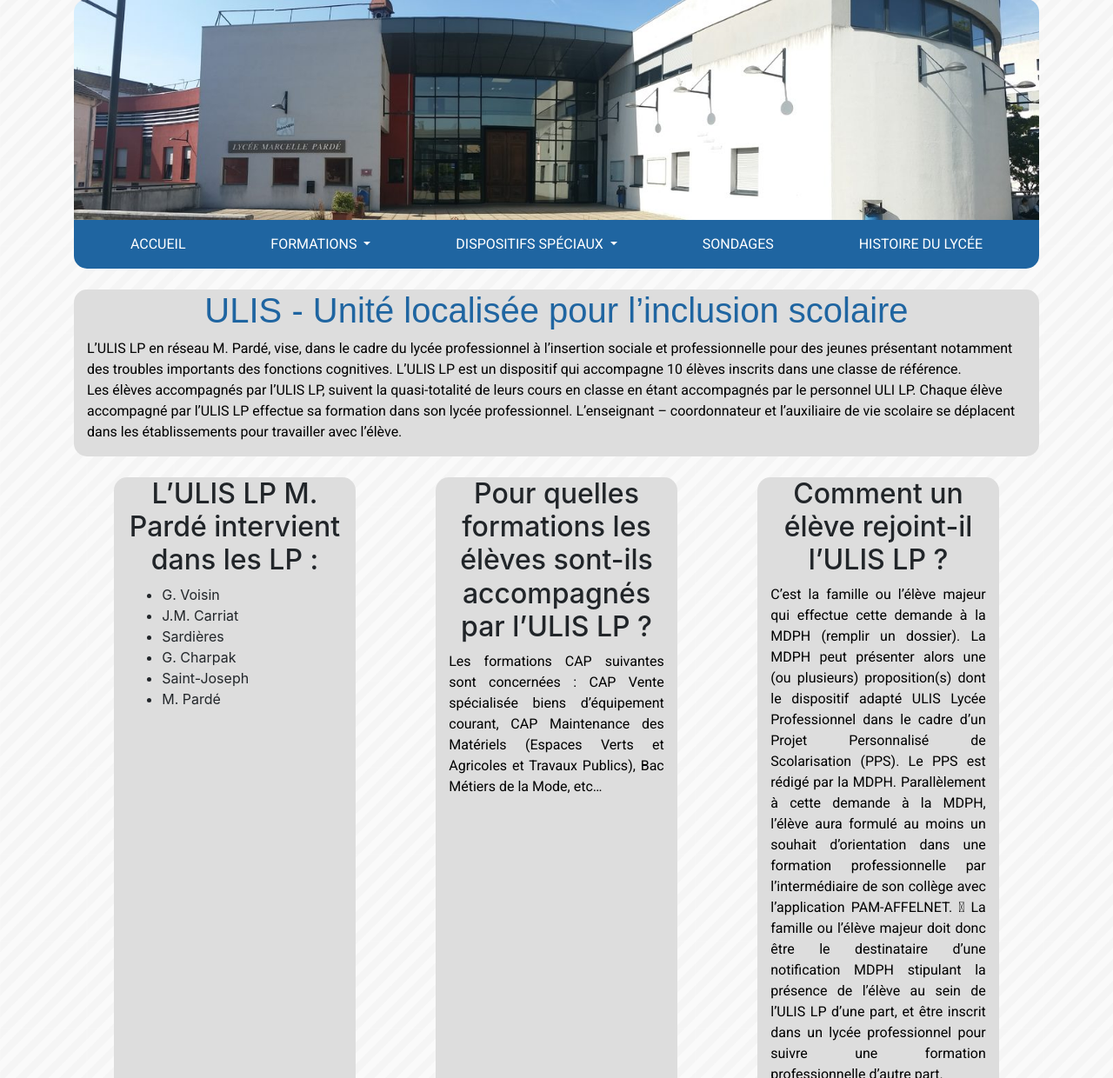
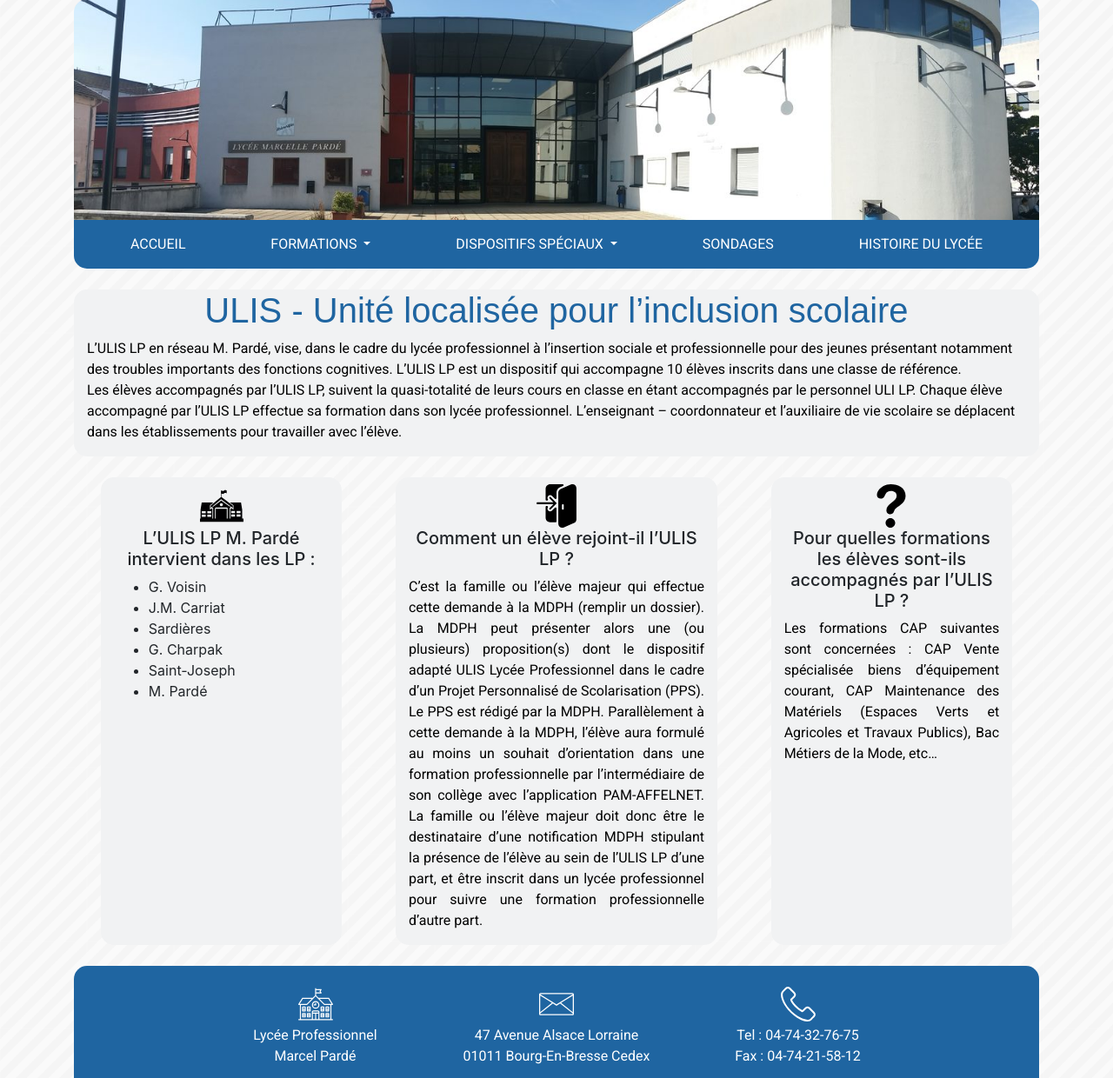
Before and after one commit to davidBentoPereira/jpo, a Symfony app: template templates/front/ulis.html.twig in a window 1280 px wide. Shown: the part 17-1257 px from the top of the page at 87% size. Run offline with Twig, Linux system fonts and the light colour scheme; the template is opened without the code that fills it, so the values that code supplies are empty; some libraries are stand-ins or nearby versions.

Commit message:
(dispositifs spéciaux): Dernières modifs sur les templates

```diff
--- a/public/css/style.css
+++ b/public/css/style.css
@@ -19,13 +19,13 @@ footer { background-color: #1F65A1; border-radius: 15px;}
 
 
 /* MLDS */
-#mlds .block{ background-color: #DDDDDD; border-radius: 15px;}
+#mlds .block { background-color: #f1f2f3; border-radius: 15px;}
 #mlds p { color: black; }
 
 /* Questionnaires */
 #questionnaires table a { color: black; }
 
 /* Histoire du Lycée */
-#main-content { background-color: #DDDDDD; border-radius: 15px; }
+#main-content { background-color: #f1f2f3; border-radius: 15px; }
 #main-content h1 { color: black;}
 #main-content p { color: black;}
--- a/templates/front/formations.html.twig
+++ b/templates/front/formations.html.twig
@@ -3,9 +3,9 @@
 {% block title %}Hello FrontController!{% endblock %}
 
 {% block body %}
-    <div class="container">
+    <div class="container mt-4 mb-4">
 
-        <div class="row mt-3 mb-3">
+        <div class="row mb-3">
             <div class="col-12 text-center d-flex row justify-content-center">
                 <h1>Résumé des formations</h1>
             </div>
--- a/templates/front/histoire.html.twig
+++ b/templates/front/histoire.html.twig
@@ -4,7 +4,7 @@
 
 {% block body %}
     <div class="container" id="main-content">
-        <div class="row mt-3 mb-3 text-justify justify-content-around" >
+        <div class="row mt-4 mb-4 text-justify justify-content-around" >
 
             <div class="col-9">
                 <br />
--- a/templates/front/sondage.html.twig
+++ b/templates/front/sondage.html.twig
@@ -5,7 +5,7 @@
 {% block body %}
     <div class="container" id="questionnaires">
 
-        <div class="row mt-3 mb-3">
+        <div class="row mt-4 mb-4">
             <div class="col-12 text-center d-flex row justify-content-center">
                 <img src="{{ asset('img/icon/survey.svg') }}" alt="" width="50px">
                 <h1>Sondage Filière Commerce</h1>
--- a/templates/front/sondages.html.twig
+++ b/templates/front/sondages.html.twig
@@ -5,9 +5,9 @@
 {% block body %}
     <div class="container" id="questionnaires">
 
-        <div class="row mt-3 mb-3">
-            <div class="col-12 text-center d-flex row justify-content-center">
-                <img src="{{ asset('img/icon/survey.svg') }}" alt="" width="50px">
+        <div class="row mt-4 mb-4">
+            <div class="col-12 text-center d-flex row justify-content-center align-items-center">
+                <img src="{{ asset('img/icon/survey.svg') }}" alt="" width="40px">
                 <h1>Sondages</h1>
             </div>
         </div>
--- a/templates/front/ulis.html.twig
+++ b/templates/front/ulis.html.twig
@@ -22,7 +22,11 @@
 
         <div class="row justify-content-around text-justify mt-4">
             <div class="col-3 block">
-                <h2 class="text-center">L’ULIS LP M. Pardé intervient dans les LP :</h2>
+                <div class="row mt-2 justify-content-center">
+                    <div><img src="{{ asset('img/icon/old-school.svg') }}" alt="" class="mx-auto" width="50px"></div>
+                </div>
+
+                <h2 class="text-center h5">L’ULIS LP M. Pardé intervient dans les LP :</h2>
                 <ul>
                     <li>G. Voisin</li>
                     <li>J.M. Carriat</li>
@@ -33,24 +37,33 @@
                 </ul>
             </div>
 
+            <div class="col-4 block">
+                <div class="row mt-2 justify-content-center">
+                    <div><img src="{{ asset('img/icon/join.svg') }}" alt="" class="mx-auto" width="50px"></div>
+                </div>
+
+                <h2 class="text-center h5">Comment un élève rejoint-il l’ULIS LP ?</h2>
+                <p>
+                    C’est la famille ou l’élève majeur qui effectue cette demande à la MDPH  (remplir un dossier).
+                    La MDPH peut présenter alors une (ou plusieurs) proposition(s) dont le dispositif adapté ULIS Lycée Professionnel dans le cadre d’un Projet Personnalisé de Scolarisation (PPS). Le PPS est rédigé par la MDPH.
+                    Parallèlement à cette demande à la MDPH, l’élève aura formulé au moins un souhait d’orientation dans une formation professionnelle par l’intermédiaire de son collège avec l’application PAM-AFFELNET.
+                    La famille ou l’élève majeur doit donc être le destinataire d’une notification MDPH stipulant la présence de l’élève au sein de l’ULIS LP d’une part, et être inscrit dans un lycée professionnel pour suivre une formation professionnelle d’autre part.
+
+                </p>
+            </div>
+
             <div class="col-3 block">
-                <h2 class="text-center">Pour quelles formations les élèves sont-ils accompagnés par l’ULIS LP ? </h2>
+                <div class="row mt-2 justify-content-center">
+                    <div><img src="{{ asset('img/icon/question-mark.svg') }}" alt="" class="mx-auto" width="50px"></div>
+                </div>
+
+                <h2 class="text-center h5">Pour quelles formations les élèves sont-ils accompagnés par l’ULIS LP ? </h2>
                 <p>
                     Les formations CAP suivantes sont concernées : CAP Vente spécialisée biens d’équipement courant, CAP Maintenance
                     des Matériels (Espaces Verts et Agricoles et Travaux Publics), Bac Métiers de la Mode, etc…
                 </p>
             </div>
 
-            <div class="col-3 block">
-                <h2 class="text-center">Comment un élève rejoint-il l’ULIS LP ?</h2>
-                <p>
-                    C’est la famille ou l’élève majeur qui effectue cette demande à la MDPH  (remplir un dossier).
-                    La MDPH peut présenter alors une (ou plusieurs) proposition(s) dont le dispositif adapté ULIS Lycée Professionnel dans le cadre d’un Projet Personnalisé de Scolarisation (PPS). Le PPS est rédigé par la MDPH.
-                    Parallèlement à cette demande à la MDPH, l’élève aura formulé au moins un souhait d’orientation dans une formation professionnelle par l’intermédiaire de son collège avec l’application PAM-AFFELNET.
-                     La famille ou l’élève majeur doit donc être le destinataire d’une notification MDPH stipulant la présence de l’élève au sein de l’ULIS LP d’une part, et être inscrit dans un lycée professionnel pour suivre une formation professionnelle d’autre part.
-
-                </p>
-            </div>
         </div>
 
     </div>
```
Also changed, not shown: templates/front/mlds.html.twig (+12 -0 lines), public/img/icon/join.svg (added), public/img/icon/old-school.svg (added), public/img/icon/question-mark.svg (added), public/img/icon/support.svg (added), public/img/icon/target.svg (added), public/img/icon/translator.svg (added).
